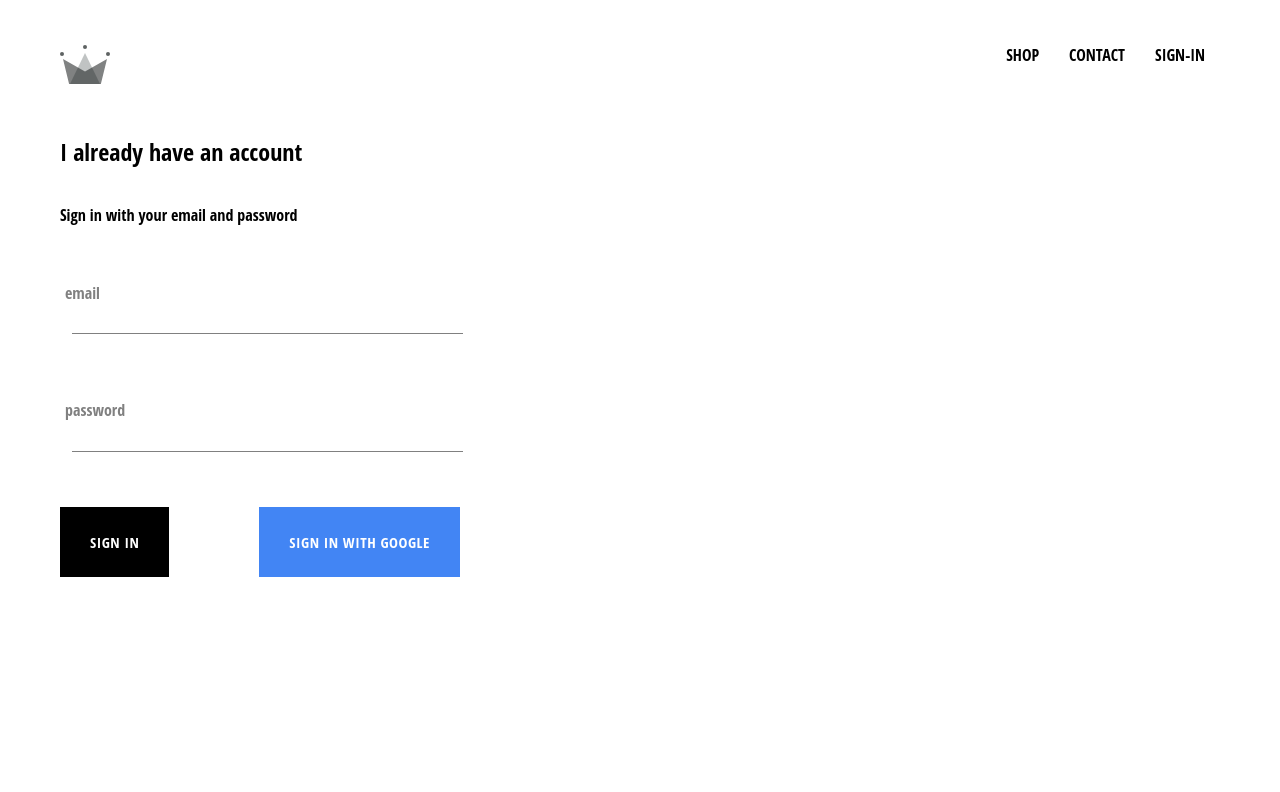
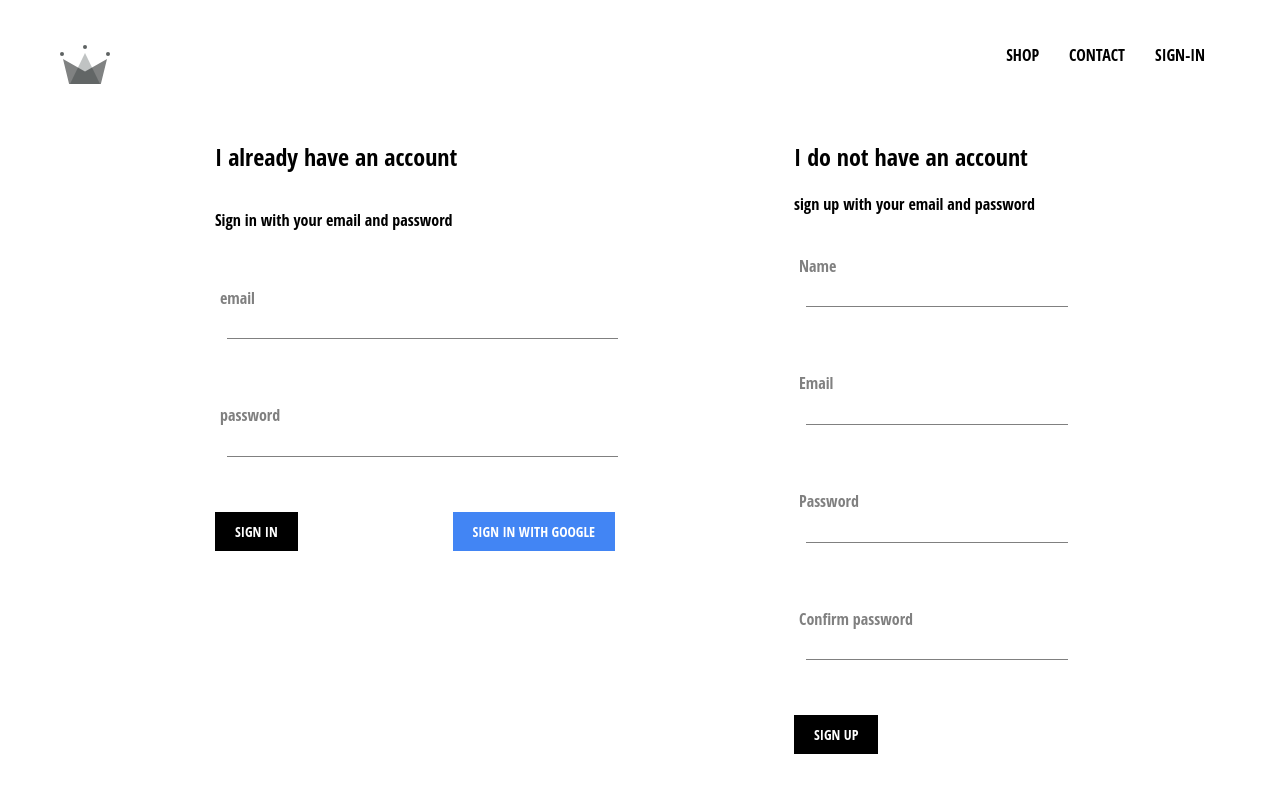
Before and after one commit to cemmanuelonyema/crwn-ecommerce, a React (Create React App) app: page /sign-in in a window 1280 px wide. Shown: the top 792 px of the page. Built offline with nearby package versions, Linux system fonts and the light colour scheme; no server answers; a web font is replaced by a local one.

Commit message:
Included sign up component and implemented ability to store users into  firebase store

```diff
--- a/src/App.js
+++ b/src/App.js
@@ -5,7 +5,7 @@ import Header from "./components/header/Header";
 import HomePage from "./pages/homePage/HomePage";
 import SignInPage from "./pages/sign-in/SignInPage.jsx";
 import ShopPage from "./pages/shop/ShopPage";
-import {auth} from './firebase/firebase.utils'
+import {auth, createUserProfileDocument} from './firebase/firebase.utils'
 
 class App extends Component {
     state={
@@ -13,12 +13,28 @@ class App extends Component {
     }
 
     unsubscribeFromAuth= null;
+
     componentDidMount(){
-     this.unsubscribeFromAuth =   auth.onAuthStateChanged((user) =>{
-            this.setState({currentUser: user})
-            console.log(user);
+     this.unsubscribeFromAuth =   auth.onAuthStateChanged( async( userAuth) =>{
+            // this.setState({currentUser: user})
+            console.log(userAuth);
+            // createUserProfileDocument(userAuth)
+            if (userAuth) {
+                const userRef = await createUserProfileDocument(userAuth);
+                userRef.onSnapshot(snapshot =>{
+                    this.setState({currentUser: {
+                        id: snapshot.id,
+                        ...snapshot.data()
+                    }})
+                    console.log(snapshot);
+                    console.log(this.state);
+                })
+            } else {
+                this.setState({currentUser: userAuth})
+            }
         })
     }
+
   componentWillUnmount(){
         this.unsubscribeFromAuth();
     }
--- a/src/components/ProductMenu.jsx
+++ b/src/components/ProductMenu.jsx
@@ -37,11 +37,12 @@ class ProductMenu extends Component {
       },
     ],
   };
+
   render() {
     return (
       <div className="dir-menu">
-        {this.state.menus.map((menu) => (
-          <ProductMenuItem key={menu.id} menu={menu} />
+        {this.state.menus.map(({id, ...otherProps}) => (
+          <ProductMenuItem key={id} {...otherProps}/>
         ))}
       </div>
     );
--- a/src/components/ProductMenuItem.jsx
+++ b/src/components/ProductMenuItem.jsx
@@ -1,11 +1,10 @@
 import React from "react";
 import "./ProductMenuItem.style.scss";
 
-export const ProductMenuItem = ({ title, imgUrl, size }) => {
-  console.log(size);
+export const ProductMenuItem = ({ title, imgUrl }) => {
   return (
     <div
-      className={`${size} menu-item`}
+      className= 'menu-item'
       style={{ backgroundImage: `url(${imgUrl})` }}
     >
       <div className="content">
--- a/src/components/button/button.style.scss
+++ b/src/components/button/button.style.scss
@@ -2,10 +2,10 @@
 //   min-width: 180px;
 //   width: auto;
 //   height: 50px;
-  letter-spacing: 0.5px;
-  line-height: 50px;
-  padding: 10px 30px;
-  font-size: 15px;
+//   letter-spacing: 0.5px;
+//   line-height: 50px;
+  padding: 10px 20px;
+  font-size: 14px;
   background-color: black;
   color: white;
   text-transform: uppercase;
@@ -17,7 +17,7 @@
   &:hover {
     background-color: white;
     color: black;
-    // border: 1px solid black;
+    border: 1px solid black;
   }
   &.google-sign-in{
       color: white;
--- a/src/components/header/Header.jsx
+++ b/src/components/header/Header.jsx
@@ -18,7 +18,7 @@ const Header = ({currentUser}) => {
         <Link to="/contact" className="nav-link">
           CONTACT{" "}
         </Link>
-        {currentUser ? <Link className="nav-link" onClick={()=> auth.signOut()}>SIGN-OUT</Link> : <Link to='/sign-in' className="nav-link">SIGN-IN</Link>}
+        {currentUser ? <a href="/" className="nav-link" onClick={()=> auth.signOut()}>SIGN-OUT</a> : <Link to='/sign-in' className="nav-link">SIGN-IN</Link>}
       </nav>
     </div>
   );
--- /dev/null
+++ b/src/components/signIn-Up/SignUp.jsx
@@ -0,0 +1,61 @@
+
+import React, { Component } from 'react';
+import Button from '../button/Button';
+import FormInput from '../form-input/Form-input';
+
+class SignUp extends Component {
+    state = {
+        displayName: '',
+        email: '',
+        password: '',
+        confirmPassword: ''
+    }
+
+    handleSubmit = async event => {
+        event.preventDefault();
+        const {displayName, email, password, confirmPassword} = this.state
+
+        if (password !== confirmPassword) {
+            alert('passwords dont match');
+            return;
+        }
+        try {
+             const {user} = await auth.createUserWithEmailAndPassword(email, password);
+
+           await  createUserProfileDocument(user, {displayName})
+           this.setState({
+               displayName: '',
+               email: '',
+               password: '',
+               confirmPassword: ''
+           })
+        } catch (err) {
+            console.error(err);
+        }
+    }
+
+    handleChange = event => {
+        const {name, value} = event.target;
+        this.setState({[name]: value})
+    }
+
+    render() {
+            const {displayName, email, password, confirmPassword} = this.state
+
+        return (
+            <div className='sign-up'>
+                <h2 className='title'> I do not have an account </h2>
+                <p>   sign up with your email and password</p>
+                <form onSubmit={this.handleSubmit}>
+                <FormInput type='text' name='displayName' onChange={this.handleChange} value={displayName} label='Name'  required/>
+                <FormInput type='email' name='email' onChange={this.handleChange} value={email} label='Email'  required/>
+                <FormInput type='password' name='password' onChange={this.handleChange} value={password} label='Password'  required/>
+                <FormInput type='password' name='confirmPassword' onChange={this.handleChange} value={confirmPassword} label='Confirm password'  required/>
+                <Button type='submit'> Sign Up</Button>
+                </form>
+            </div>
+        );
+    }
+}
+
+export default SignUp;
--- /dev/null
+++ b/src/components/signIn-Up/signup.scss
@@ -0,0 +1,9 @@
+.sign-up{
+    display: flex;
+    flex-direction: column;
+    width: 380px;
+
+    .title{
+        margin: 10px;
+    }
+}
--- a/src/firebase/firebase.utils.js
+++ b/src/firebase/firebase.utils.js
@@ -2,7 +2,7 @@
 import firebase from "firebase/app";
 import "firebase/firestore";
 import "firebase/auth";
-import { initializeApp } from "firebase/app";
+import {initializeApp} from "firebase/app";
 
 const firebaseConfig = {
     apiKey: "AIzaSyCB2hiI2nKMms1wvNjtmUBmfeMsDgA7sH4",
@@ -11,7 +11,7 @@ const firebaseConfig = {
     storageBucket: "crwn-ecommerce-91636.appspot.com",
     messagingSenderId: "560037652353",
     appId: "1:560037652353:web:058100c13cc6f7bcd76a80",
-  measurementId: "G-FKV6550Q7W",
+    measurementId: "G-FKV6550Q7W"
 };
 
 firebase.initializeApp;
@@ -21,36 +21,38 @@ export const auth = firebase.auth();
 export const firestore = firebase.firestore();
 // export const analytics = getAnalytics(app);
 
-const provider = new firebase.auth.GoogleAuthProvider();
-provider.setCustomParameters({ prompt: "select_account" });
+const provider = new firebase
+    .auth
+    .GoogleAuthProvider();
+provider.setCustomParameters({prompt: "select_account"});
 
-export const signInWithGoogle = () =>
-  auth
+export const signInWithGoogle = () => auth
     .signInWithPopup(provider)
     .then((res) => console.log(res))
     .catch((err) => console.log(err));
+
+export const createUserProfileDocument = async(userAuth, ...otherData) => {
+    if (!userAuth) return;
+
+
+    const userRef = firestore.doc(`users/${userAuth.uid}`)
+    console.log(userRef);
+    const snapShot =  await userRef.get();
+    console.log(snapShot)
+
+    if (!snapShot.exists) {
+        const {displayName, email} = userAuth
+        const createdAt = new Date();
+
+        try {
+            userRef.set({
+                displayName,  email, createdAt, ...otherData
+            })
+
+        } catch (err) {
+            console.error(' Error creating user', err.message);
+        }
+    }
+    return  userRef
+}
 export default firebase;
-
-// import firebase from "firebase/compat/app";
-// import { initializeApp } from "firebase/app";
-// import { getAuth, signInWithPopup, GoogleAuthProvider } from "firebase/auth";
-
-// const firebaseConfig = {
-//   apiKey: "AIzaSyCB2hiI2nKMms1wvNjtmUBmfeMsDgA7sH4",
-//   authDomain: "crwn-ecommerce-91636.firebaseapp.com",
-//   projectId: "crwn-ecommerce-91636",
-//   storageBucket: "crwn-ecommerce-91636.appspot.com",
-//   messagingSenderId: "560037652353",
-//   appId: "1:560037652353:web:058100c13cc6f7bcd76a80",
-//   measurementId: "G-FKV6550Q7W",
-// };
-
-// export const app = initializeApp(firebaseConfig);
-// export const auth = getAuth(app);
-// export const provider = new GoogleAuthProvider();
-// export const signInWithGoogle = () =>
-//   signInWithPopup(auth, provider)
-//     .then((res) => console.log(res))
-//     .catch((err) => console.log(err));
-
-// export { signInWithGoogle, provider, auth };
--- a/src/pages/sign-in/SignInPage.jsx
+++ b/src/pages/sign-in/SignInPage.jsx
@@ -1,11 +1,14 @@
 import React, { Component } from "react";
+import './signinup.scss'
 import SignIn from "../../components/signIn-Up/SignIn-Up";
+import SignUp from "../../components/signIn-Up/SignUp";
 
 export default class SignInPage extends Component {
   render() {
     return (
-      <div>
+      <div className="signinup">
         <SignIn />
+        <SignUp/>
       </div>
     );
   }
--- /dev/null
+++ b/src/pages/sign-in/signinup.scss
@@ -0,0 +1,7 @@
+.signinup{
+    width:  850px;
+    display: flex;
+    justify-content: space-between;
+    margin: 30px auto;
+    // overflow-x: auto;
+}
```
Lines whose indentation alone changed are shown as unchanged.
